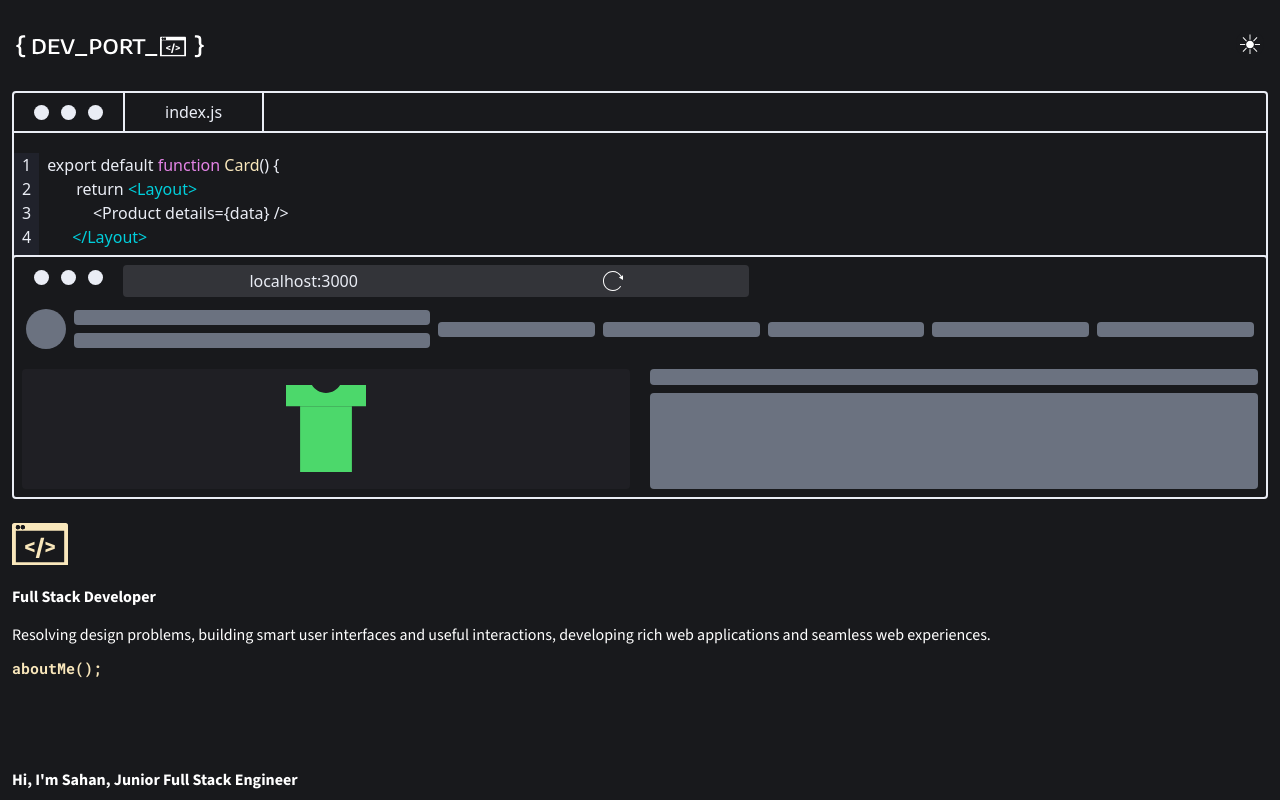
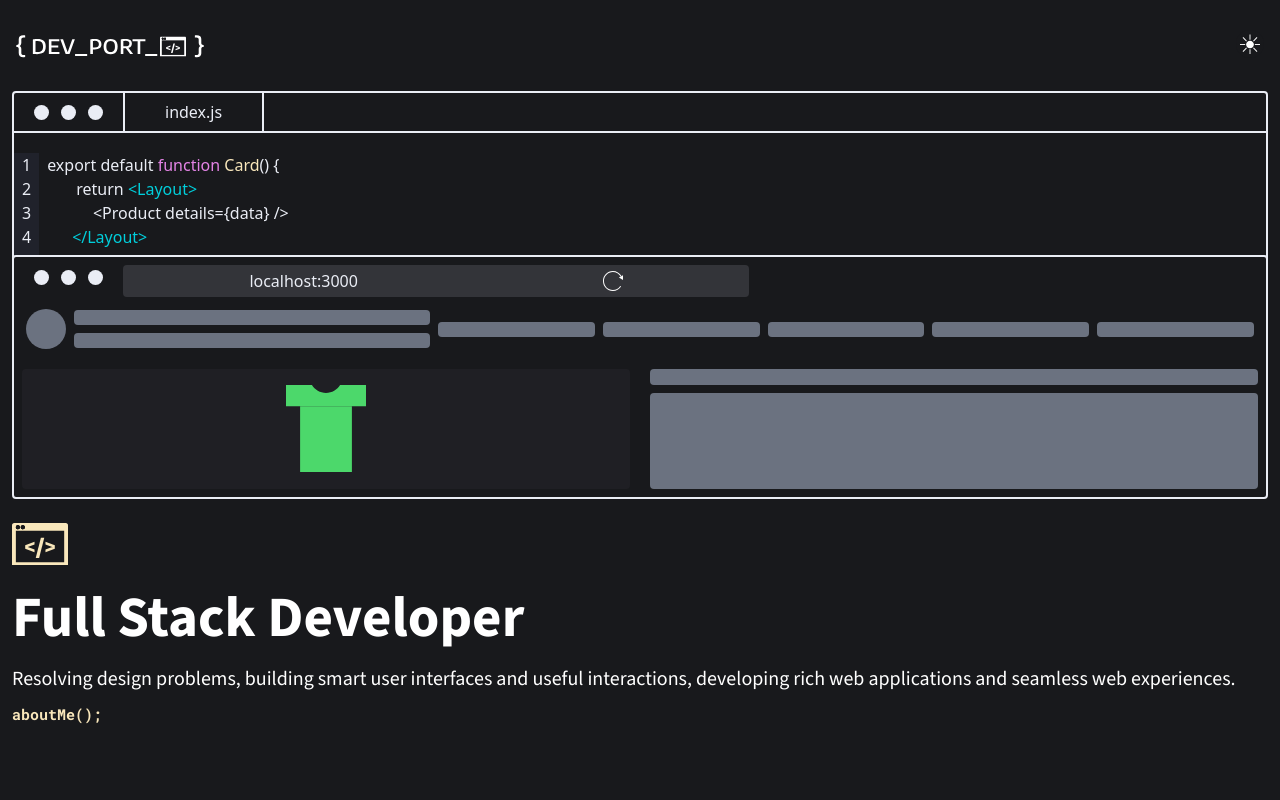
Before and after one commit to SanthaKudu47/dev_port, a React (Vite) app: page / in a window 1280 px wide. Shown: the top 800 px of the page. Built offline with nearby package versions, Linux system fonts and the light colour scheme.

Commit message:
refactor:removed dynamic tailwind class name creation.

```diff
--- a/src/components/common/paragraph/index.tsx
+++ b/src/components/common/paragraph/index.tsx
@@ -7,10 +7,10 @@ function Paragraph({
   fontSize: number;
   children: any;
 }) {
-  const fontSizeClass = `text-[${fontSize}px]`;
   return (
     <p
-      className={`font-primary-font font-normal ${fontSizeClass} ${textColorStyle} mt-5 text-left leading-tight`}
+      style={{ fontSize: `${fontSize}px` }}
+      className={`font-primary-font font-normal  ${textColorStyle} mt-5 text-left leading-tight`}
     >
       {children}
     </p>
--- a/src/components/common/title/index.tsx
+++ b/src/components/common/title/index.tsx
@@ -1,18 +1,19 @@
 function Title({
   textColorStyle,
   fontSize,
-  children
+  children,
 }: {
   textColorStyle: string;
   fontSize: number;
-  children:any
+  children: any;
 }) {
-  const fontSizeClass = `text-[${fontSize}px]`;
-
   return (
     <h1
-      className={`${fontSizeClass} font-primary-font font-bold leading-none ${textColorStyle} mt-4`}
-    >{children}</h1>
+      style={{ fontSize: `${fontSize}px` }}
+      className={`font-primary-font font-bold leading-none ${textColorStyle} mt-4`}
+    >
+      {children}
+    </h1>
   );
 }
 
```
